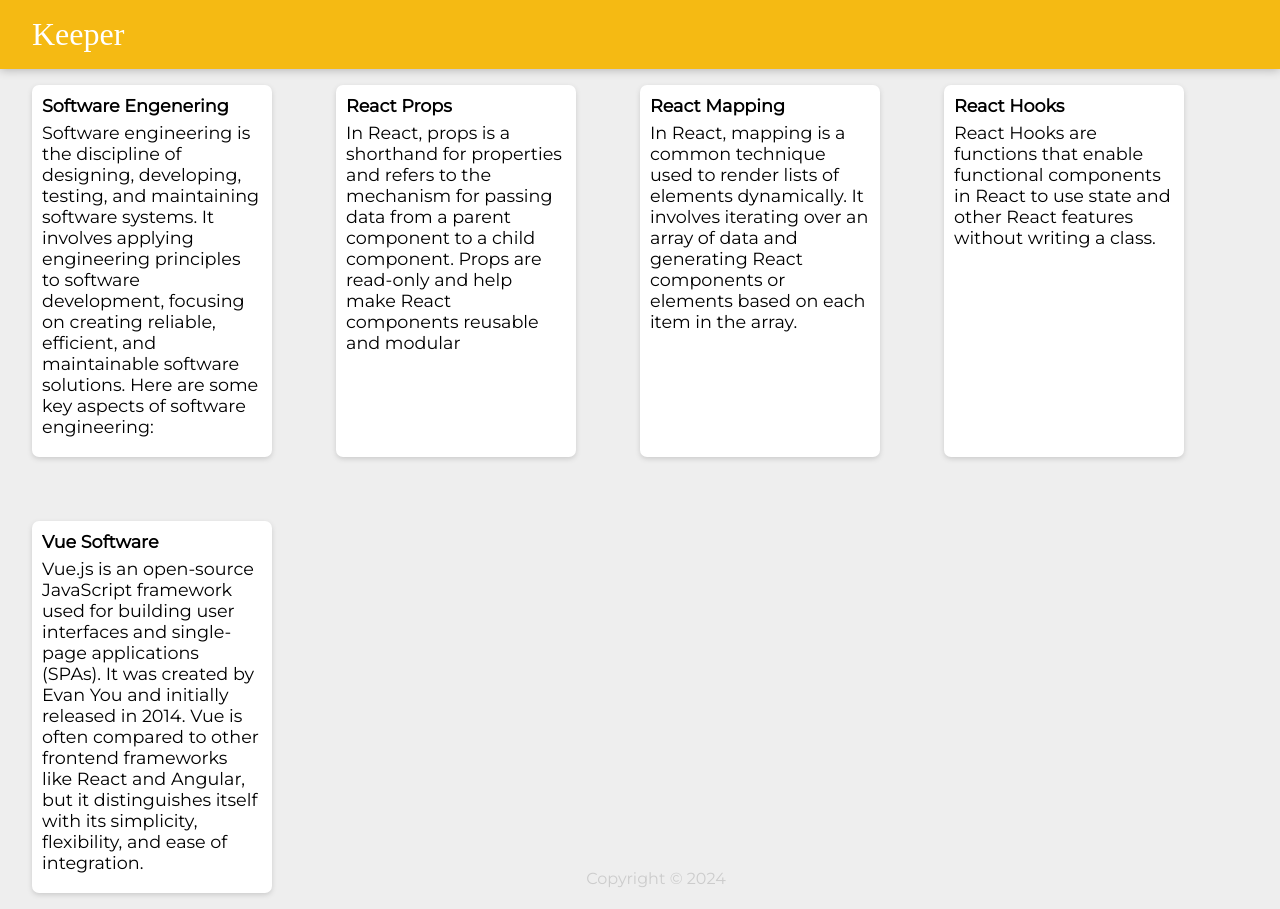
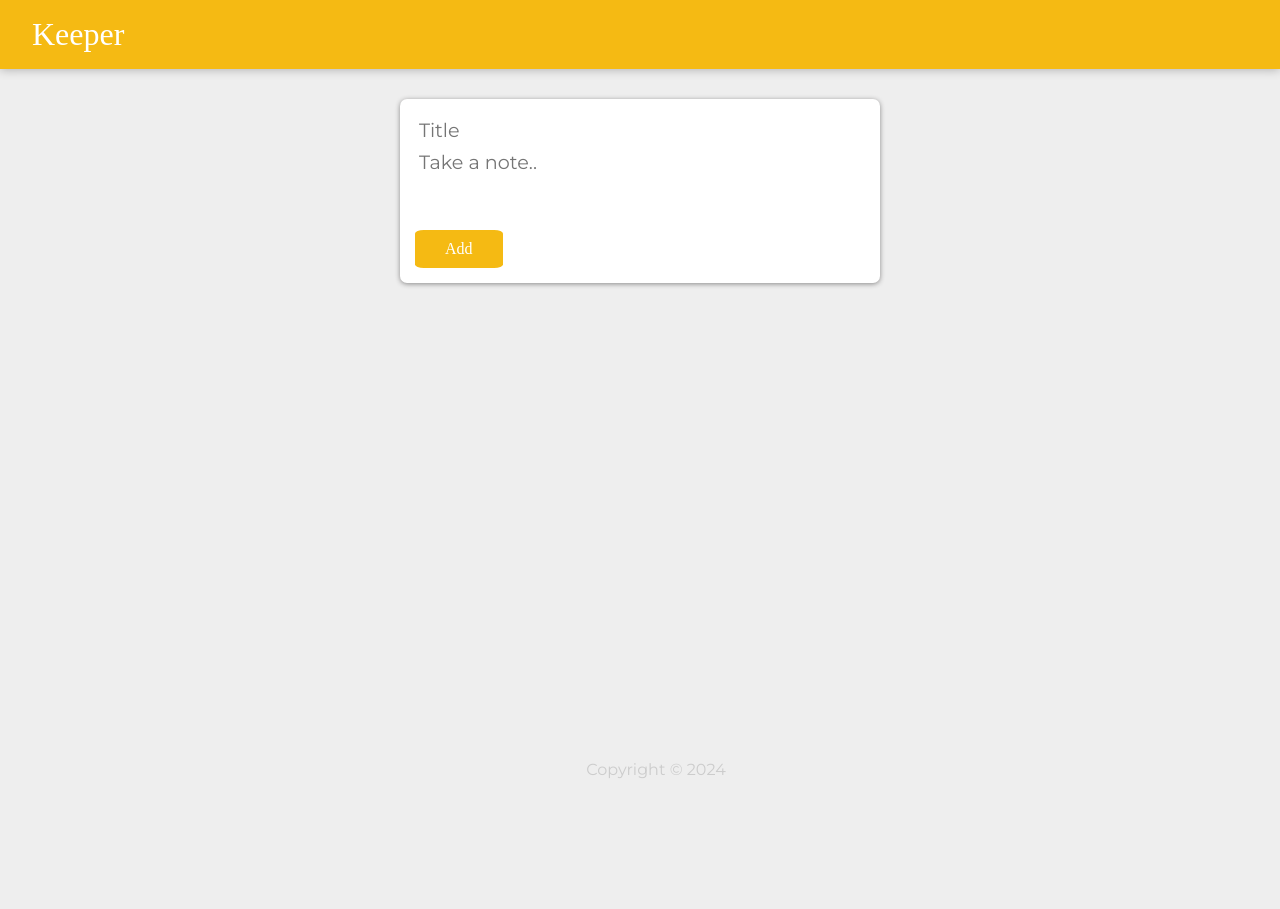
Before and after one commit to ricoace10/Keeper-App-, a React (Vite) app: page /note in a window 1280 px wide. After the commit the page ends 800 px from the top, so only its background shows below. Built offline with nearby package versions, Linux system fonts and the light colour scheme; a web font is replaced by a local one.

Commit message:
Additional Functionality

```diff
--- a/public/styles.css
+++ b/public/styles.css
@@ -61,9 +61,11 @@ button {
   font-family: "McLaren", cursive;
   display: inline-block;
   font-size: 16px;
-  width: 30%px;
-  height: 20%;
+  width: 36%px;
+  height: 36%;
+  cursor: pointer;
 }
+
 .note h1 {
   font-size: 1.1em;
   margin-bottom: 6px;
@@ -73,6 +75,39 @@ button {
   margin-bottom: 10px;
   white-space: pre-wrap;
   word-wrap: break-word;
+}
+
+.note button {
+  position: relative;
+  float: right;
+  margin-right: 10px;
+  color: #f5ba13;
+  border: none;
+  width: 40px;
+  height: 40px;
+  cursor: pointer;
+  outline: none;
+  color: white;
+}
+
+form {
+  position: relative;
+  width: 480px;
+  margin: 30px auto 20px auto;
+  background: #fff;
+  padding: 15px;
+  border-radius: 7px;
+  box-shadow: 0 1px 5px rgb(138, 137, 137);
+}
+form input,
+form textarea {
+  width: 100%;
+  border: none;
+  padding: 4px;
+  outline: none;
+  font-size: 1.2em;
+  font-family: inherit;
+  resize: none;
 }
 
 .container {
--- a/src/Pages/NotesPage.tsx
+++ b/src/Pages/NotesPage.tsx
@@ -1,17 +1,41 @@
+import { useState } from "react";
+import CreateArea from "../components/CreateArea";
 import Footer from "../components/Footer";
 import Header from "../components/Header";
 import Note from "../components/Note";
-import notes from "../components/notes";
 
 function NotesPage() {
+  const [notes, setNotes] = useState([]);
+  // eslint-disable-next-line @typescript-eslint/no-unused-vars
+  function addNote(newNote) {
+    setNotes((prevNotes) => {
+      return [...prevNotes, newNote];
+    });
+  }
+
+  function deleteNote(id: number) {
+    setNotes((prevNotes) => {
+      return prevNotes.filter((_noteItem, index) => {
+        return index !== id;
+      });
+    });
+  }
   return (
     <>
       <Header />
-      <div style={{ display: "flex", flexWrap: "wrap", gap: "2rem" }}>
-        {notes.map((note) => (
-          <Note key={note.key} title={note.title} content={note.content} />
-        ))}
-      </div>
+      <CreateArea onAdd={addNote} />
+      {notes.map((noteItem, index) => {
+        return (
+          <Note
+            key={index}
+            id={index}
+            title={noteItem.title}
+            content={noteItem.content}
+            onDelete={deleteNote}
+          />
+        );
+      })}
+
       <Footer />
     </>
   );
--- /dev/null
+++ b/src/components/CreateArea.tsx
@@ -0,0 +1,53 @@
+import { useState } from "react";
+
+function CreateArea(props) {
+  const [note, setNote] = useState({
+    title: "",
+    content: "",
+  });
+
+  function handleChange(event: { target: { name: string; value: string } }) {
+    const { name, value } = event.target;
+
+    setNote((prevNote: string) => {
+      return {
+        prevNote,
+        [name]: value,
+      };
+    });
+  }
+
+  function submitNote(event: { preventDefault: () => void }) {
+    props.onAdd(note);
+    setNote({
+      title: "",
+      content: "",
+    });
+    event.preventDefault();
+  }
+
+  return (
+    <div>
+      <form action="">
+        <input
+          name="title"
+          onChange={handleChange}
+          value={note.title}
+          placeholder="Title"
+        />
+        <textarea
+          name="content"
+          onChange={handleChange}
+          value={note.content}
+          placeholder="Take a note.."
+          rows={3}
+        />
+        <button className="button" onClick={submitNote}>
+          Add
+        </button>
+      </form>
+    </div>
+  );
+}
+
+export default CreateArea;
--- a/src/components/Note.tsx
+++ b/src/components/Note.tsx
@@ -1,8 +1,16 @@
-function Note(props: { title: string; content: string }) {
+function Note(props: {
+  onDelete(id: unknown): unknown;
+  title: string;
+  content: string;
+}) {
+  function handleClick() {
+    props.onDelete(props.id);
+  }
   return (
     <div className="note">
       <h1>{props.title}</h1>
       <p>{props.content}</p>
+      <button onClick={handleClick}>DELETE</button>
     </div>
   );
 }
```
